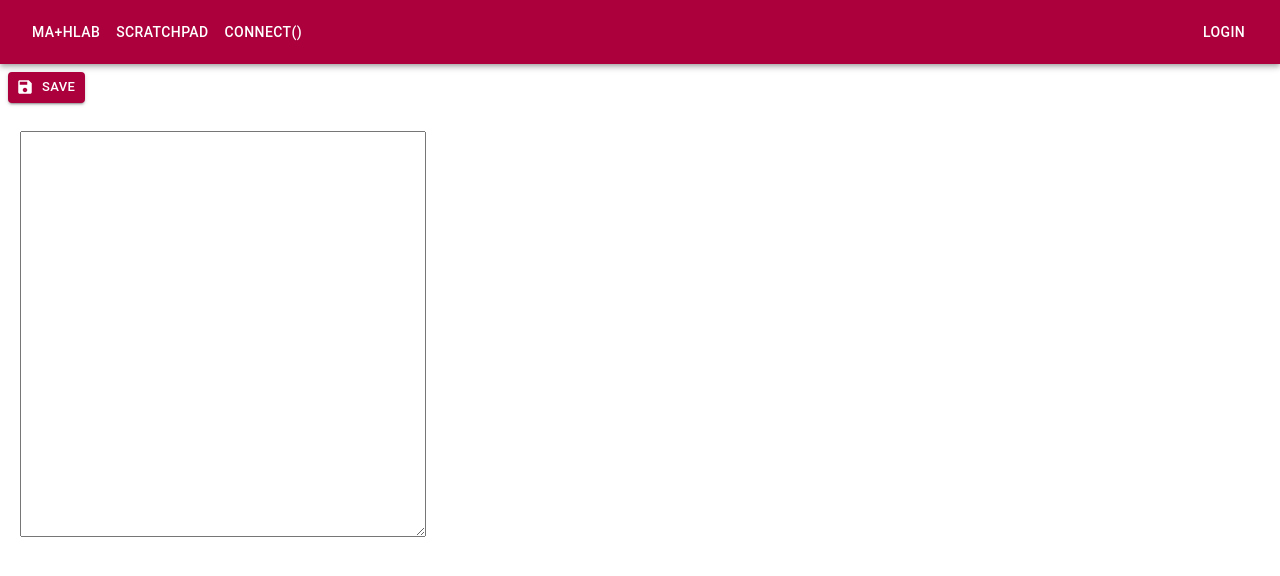
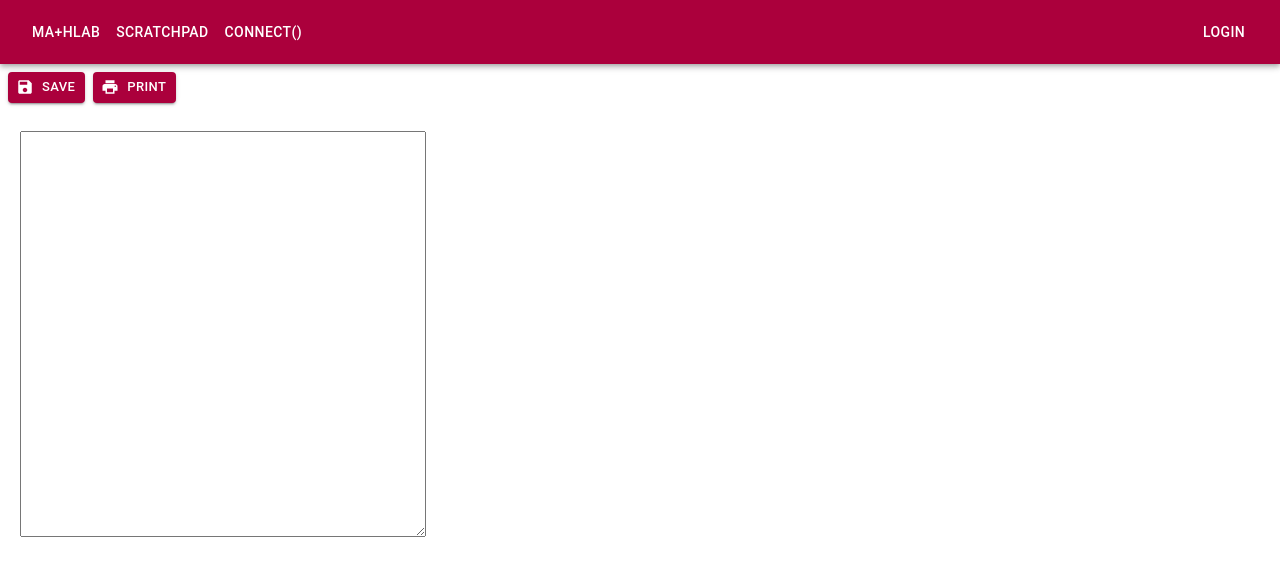
Before and after one commit to laurenyz/mathLab-frontend, a React (Create React App) app: page /scratchpads/1 in a window 1280 px wide. Shown: the top 576 px of the page. Built offline with nearby package versions, Linux system fonts and the light colour scheme; no server answers; what react-mathquill would draw is missing.

Commit message:
added print button

```diff
--- a/package.json
+++ b/package.json
@@ -16,6 +16,7 @@
     "react-redux": "^7.2.0",
     "react-router-dom": "^5.1.2",
     "react-scripts": "3.4.1",
+    "react-to-print": "^2.7.0",
     "redux": "^4.0.5",
     "redux-thunk": "^2.3.0",
     "uuid": "^8.0.0"
--- a/src/containers/ScratchPadContainer.jsx
+++ b/src/containers/ScratchPadContainer.jsx
@@ -1,4 +1,4 @@
-import React from 'react'
+import React, {useRef} from 'react'
 import ScratchPad from '../components/ScratchPad'
 import Button from '@material-ui/core/Button'
 import SaveIcon from '@material-ui/icons/Save'
@@ -7,6 +7,9 @@ import { connect } from 'react-redux'
 import { withRouter } from 'react-router-dom'
 import Dialog from '@material-ui/core/Dialog';
 import NewScratchPadForm from '../components/NewScratchPadForm'
+import ReactToPrint from "react-to-print";
+import PrintIcon from '@material-ui/icons/Print';
+
 
 
 const useStyles = makeStyles((theme) => ({
@@ -16,6 +19,7 @@ const useStyles = makeStyles((theme) => ({
   }));
 
 const ScratchPadContainer = (props) => {
+  const componentRef = useRef();
     const classes = useStyles();
     const [open, setOpen] = React.useState(false);
 
@@ -55,7 +59,13 @@ const ScratchPadContainer = (props) => {
             Save
           </Button>
       }
+     <ReactToPrint
+        trigger={() => <Button variant="contained" color="primary" size="small" startIcon={<PrintIcon />}>Print</Button>}
+        content={() => componentRef.current}
+      />
+      <div ref={componentRef}>
           <ScratchPad />
+          </div>
       </div>)
 
    function handleSaveOnClick(){
```
Also changed, not shown: 1 other file (tests, documents, lock files or other folders).
